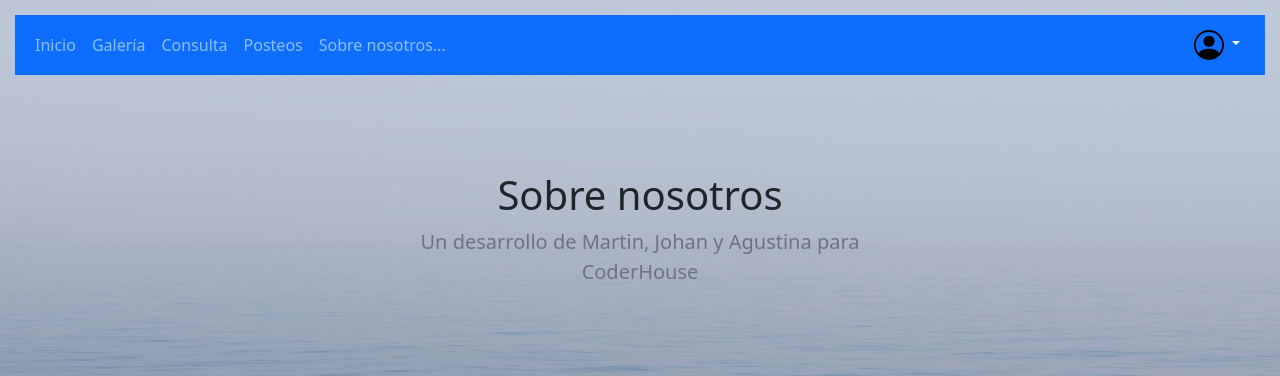
After one commit to MartinMadda/Final-Coderhouse, a Django app: page /about/ in a window 1280 px wide. The commit adds this page. Shown: the top 376 px of the page. Run offline with Django 4.2, Linux system fonts and the light colour scheme.

Commit message:
vista about

```diff
--- a/final_coder/settings.py
+++ b/final_coder/settings.py
@@ -132,5 +132,5 @@ LOGOUT_REDIRECT_URL = '/'
 
 CKEDITOR_UPLOAD_PATH = "uploads/"
 
-MEDIA_URL = "media/"
 MEDIA_ROOT = os.path.join(BASE_DIR, 'media')
+MEDIA_URL = "/media/"
--- a/final_coder/urls.py
+++ b/final_coder/urls.py
@@ -19,7 +19,7 @@ from django.conf.urls.static import static
 from django.urls import path
 from panel.views import  (SignUpView, BienvenidaView, GaleriaView,
                           SignInView, SignOutView, ReservaCreateView,
-                          PosteosView,PosteoCreateView, PosteoUpdateView, PosteoDeleteView,Miperfil, PosteoDetailView)
+                          PosteosView,PosteoCreateView, PosteoUpdateView, PosteoDeleteView,Miperfil, PosteoDetailView, About)
 
 urlpatterns = [
     path('admin/', admin.site.urls),
@@ -36,6 +36,7 @@ urlpatterns = [
     path('galeria/', GaleriaView.as_view(), name ="galeria"),
     path('Perfilazo', Miperfil.as_view(), name="perfil"),
     path('posteo-detalle/<pk>/', PosteoDetailView.as_view(), name="detalle_posteo"),
+    path('about/', About.as_view(), name="about"),
 ]
 
 urlpatterns += static(settings.MEDIA_URL, document_root=settings.MEDIA_ROOT)
--- /dev/null
+++ b/panel/templates/panel/about.html
@@ -0,0 +1,24 @@
+{% extends "panel/base.html" %}
+
+{% block tab%}Detalle Galeria{% endblock %}
+
+{% block content %}
+  <section class="py-5 text-center container">
+    <div class="row py-lg-5">
+      <div class="col-lg-6 col-md-8 mx-auto">
+        <h1 class="fw-light">Sobre nosotros</h1>
+        <p class="lead text-muted">Un desarrollo de Martin, Johan y Agustina para CoderHouse</p>
+      </div>
+    </div>
+  </section>
+  <main class="flex-shrink-0">
+    <div class="container">
+      <div style="text-align:center;">
+        <img height="225" src="{ 'media/img/los_3.jpg' }" />
+      </div>
+      <div style="padding-top: 2em;">
+        <p class="lead text-muted">Grupo de 3 estudiantes del curso de Python de Coderhouse</p>
+      </div>
+    </div>
+  </main>
+{% endblock %}
--- a/panel/templates/panel/base.html
+++ b/panel/templates/panel/base.html
@@ -36,6 +36,10 @@
 
                 <li class="nav-item">
                   <a class="nav-link" href="{% url 'posteos' %}">Posteos</a>
+                </li>
+
+                <li class="nav-item">
+                  <a class="nav-link" href="{% url 'about' %}">Sobre nosotros...</a>
                 </li>
             </ul>
             <div class="dropdown">
--- a/panel/views.py
+++ b/panel/views.py
@@ -78,3 +78,6 @@ class Miperfil(TemplateView):
 class PosteoDetailView(DetailView):
     model = Posteo
     template_name = "panel/posteo_detalle.html"
+
+class About(TemplateView):
+    template_name = "panel/about.html"
```
Also changed, not shown: media/img/los_3.jpg (added).
